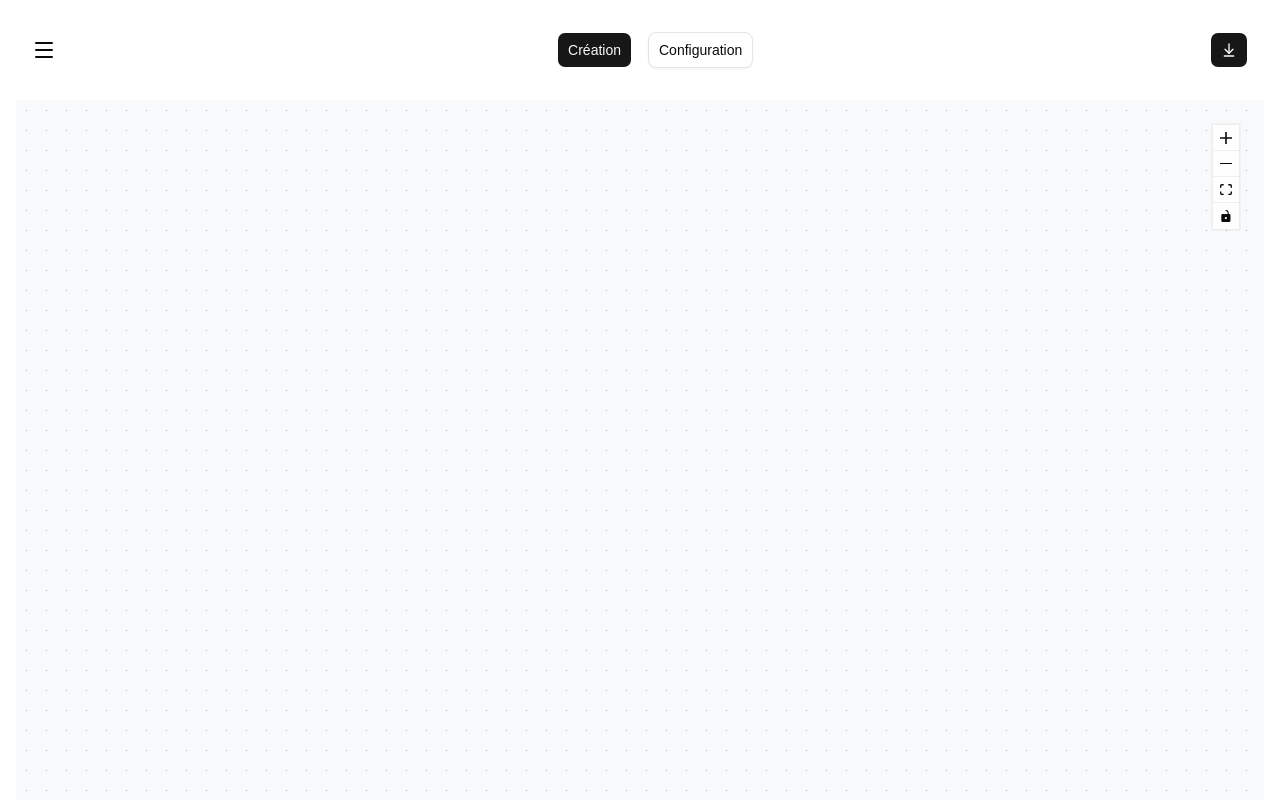
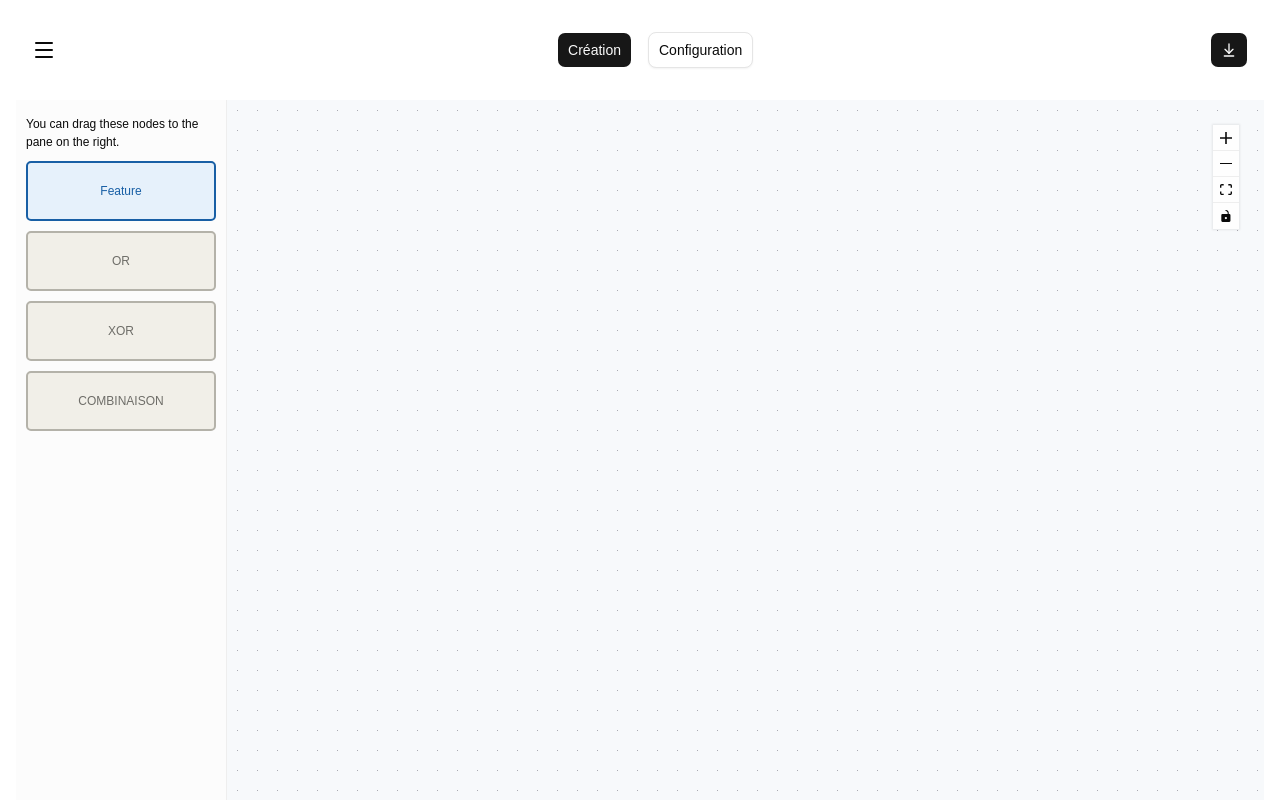
Before and after one commit to ayluc/projet-feature-model, a React app in the folder frontend/: page /creation in a window 1280 px wide. Built offline with nearby package versions, Linux system fonts and the light colour scheme; the HTML template or start-up script is replaced by a standard one.

Commit message:
fix sidebar

```diff
--- a/frontend/src/App.jsx
+++ b/frontend/src/App.jsx
@@ -4,7 +4,7 @@
 import { BrowserRouter as Router, Routes, Route, Navigate } from "react-router-dom";
 
 import Toolbar from "@/components/Toolbar";
-import { FeatureModelEditor } from "@/components/FeatureModelEditor/FeatureModelEditor";
+import Creation from './pages/Creation';
 import Configuration from './pages/Configuration';
 
 import '@xyflow/react/dist/style.css';
@@ -15,7 +15,7 @@
       <Toolbar />
       <Routes>
         <Route path="/" element={<Navigate to="/creation" replace />}></Route>
-        <Route path="/creation" element={<FeatureModelEditor/>}></Route>
+        <Route path="/creation" element={<Creation/>}></Route>
         <Route path="/configuration" element={<Configuration/>}></Route>
       </Routes>
     </div>
--- a/frontend/src/components/FeatureModelEditor/FeatureModelEditor.jsx
+++ b/frontend/src/components/FeatureModelEditor/FeatureModelEditor.jsx
@@ -27,7 +27,7 @@
 let id = 0;
 const getId = () => `dndnode_${id++}`;
 
-export function FeatureModelEditor() {
+function FeatureModelEditor() {
   const reactFlowWrapper = useRef(null);
   const [nodes, setNodes, onNodesChange] = useNodesState(initialNodes);
   const [edges, setEdges, onEdgesChange] = useEdgesState([]);
@@ -120,3 +120,5 @@
     </div>
   );
 }
+
+export default FeatureModelEditor;
```
